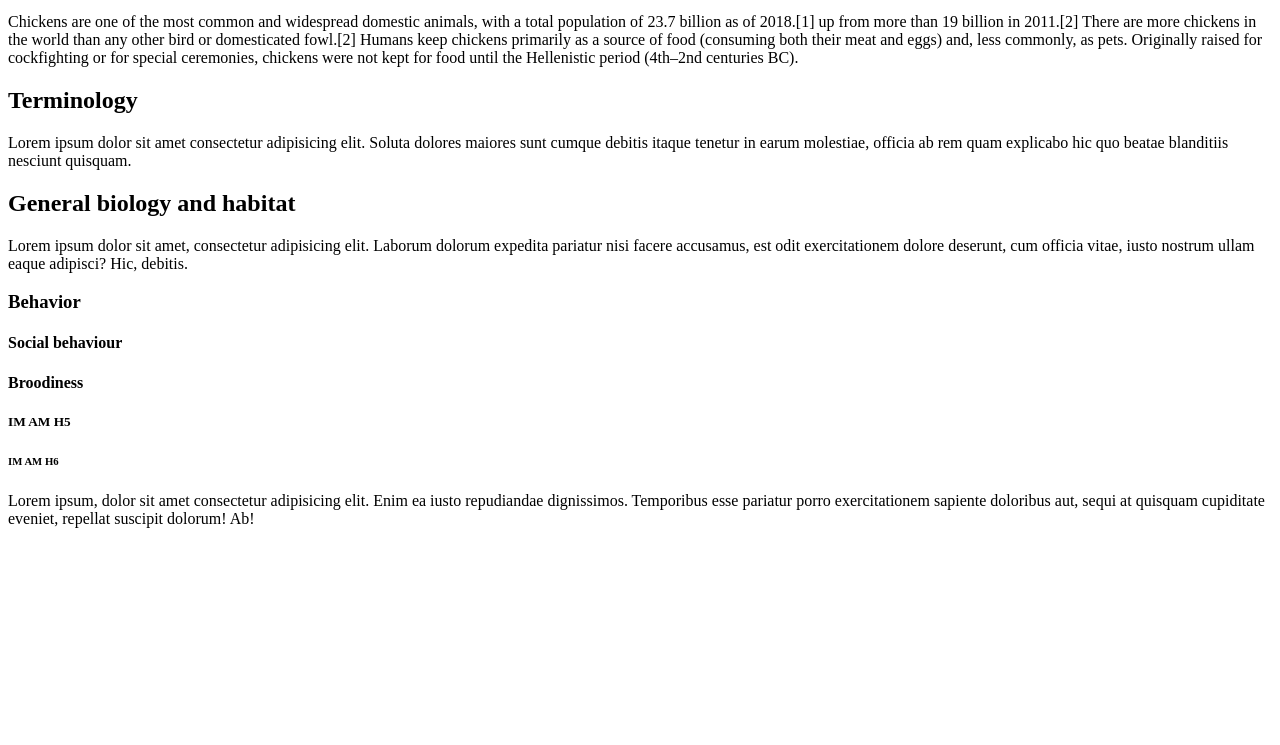
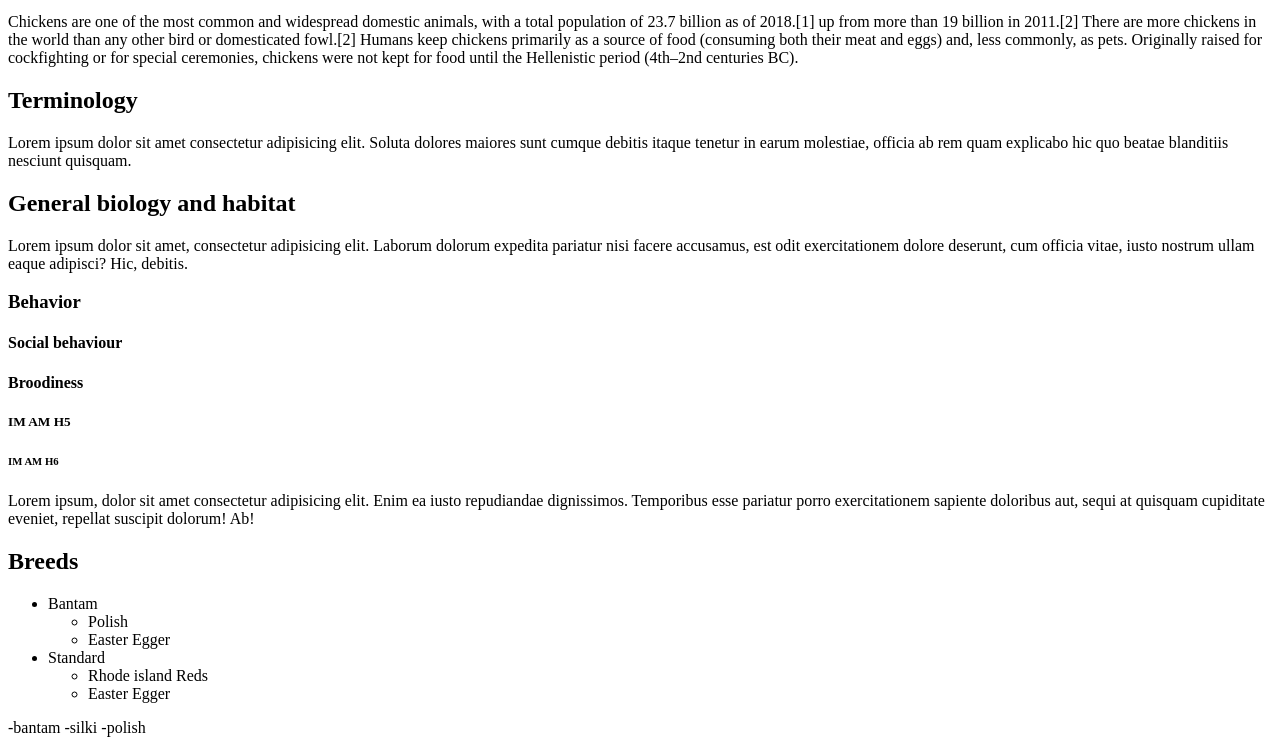
Before and after one commit to Nataliapaulino/The-Web-Developer-Bootcamp, a plain HTML site: page Aulas/ckicken.html in a window 1280 px wide. Shown: the part 101-846 px from the top of the page. Before the commit the page ends 800 px from the top, so only its background shows below. Drawn offline with Linux system fonts and the light colour scheme.

Commit message:
Update ckicken.html

```diff
--- a/Aulas/ckicken.html
+++ b/Aulas/ckicken.html
@@ -20,6 +20,31 @@
         <h5>IM AM H5</h5>
         <H6>IM AM H6</H6>
         <p>Lorem ipsum, dolor sit amet consectetur adipisicing elit. Enim ea iusto repudiandae dignissimos. Temporibus esse pariatur porro exercitationem sapiente doloribus aut, sequi at quisquam cupiditate eveniet, repellat suscipit dolorum! Ab!</p>
-        </body>
+       <h2>Breeds</h2>
+       <ul>
+           <li>Bantam</li>
+           <ul>
+            <li>Polish</li>
+            <li>Easter Egger</li>
+           </ul>
+           <li>Standard
+            <ul>
+                <li>Rhode island Reds</li>
+
+                 <li>Easter Egger</li>
+
+            </ul>
+           </li>
+
+       </ul>
+
+
+
+    </body>
 
 </html>
+
+-bantam
+
+-silki
+-polish
```
